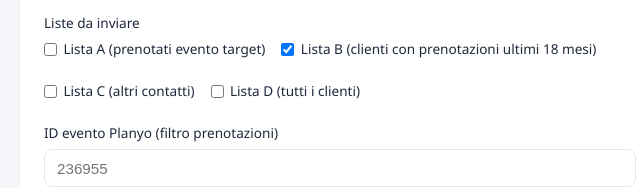
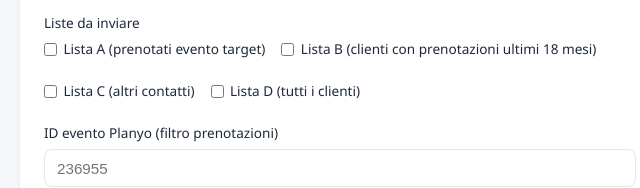
Before and after one commit to alongodorni-lem/oraricastello-personalizzato, a website: page newsletter-planyo-sms/public/index.html in a window 1280 px wide. Shown: the part 623-811 px from the top of the page, 300-940 px from the left. Drawn offline with Linux system fonts and the light colour scheme; no server answers.

Commit message:
Liste da inviare: non preselezionare B, scelta dall'utente
Made-with: Cursor

```diff
--- a/newsletter-planyo-sms/public/index.html
+++ b/newsletter-planyo-sms/public/index.html
@@ -276,7 +276,7 @@
         <label>Liste da inviare</label>
         <div class="checkboxes">
           <label class="checkbox-label"><input type="checkbox" name="seg" value="A"> Lista A (prenotati evento target)</label>
-          <label class="checkbox-label"><input type="checkbox" name="seg" value="B" checked> Lista B (clienti con prenotazioni ultimi 18 mesi)</label>
+          <label class="checkbox-label"><input type="checkbox" name="seg" value="B"> Lista B (clienti con prenotazioni ultimi 18 mesi)</label>
           <label class="checkbox-label"><input type="checkbox" name="seg" value="C"> Lista C (altri contatti)</label>
           <label class="checkbox-label"><input type="checkbox" name="seg" value="D"> Lista D (tutti i clienti)</label>
         </div>
@@ -381,7 +381,7 @@
           <label>Liste da inviare</label>
           <div class="checkboxes">
             <label class="checkbox-label"><input type="checkbox" name="emailSeg" value="A"> Lista A (prenotati evento target)</label>
-            <label class="checkbox-label"><input type="checkbox" name="emailSeg" value="B" checked> Lista B (clienti con prenotazioni ultimi 18 mesi)</label>
+            <label class="checkbox-label"><input type="checkbox" name="emailSeg" value="B"> Lista B (clienti con prenotazioni ultimi 18 mesi)</label>
             <label class="checkbox-label"><input type="checkbox" name="emailSeg" value="C"> Lista C (altri contatti)</label>
             <label class="checkbox-label"><input type="checkbox" name="emailSeg" value="D"> Lista D (tutti i clienti)</label>
           </div>
```
